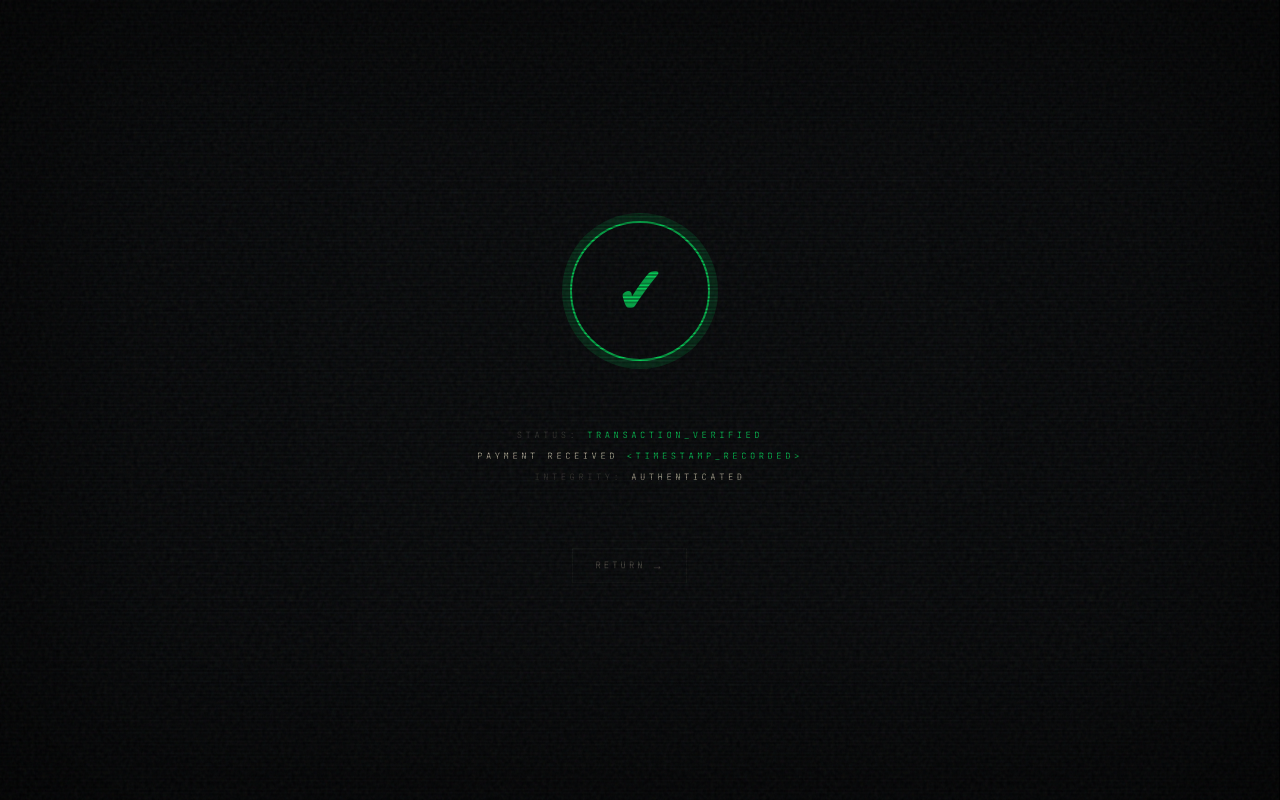
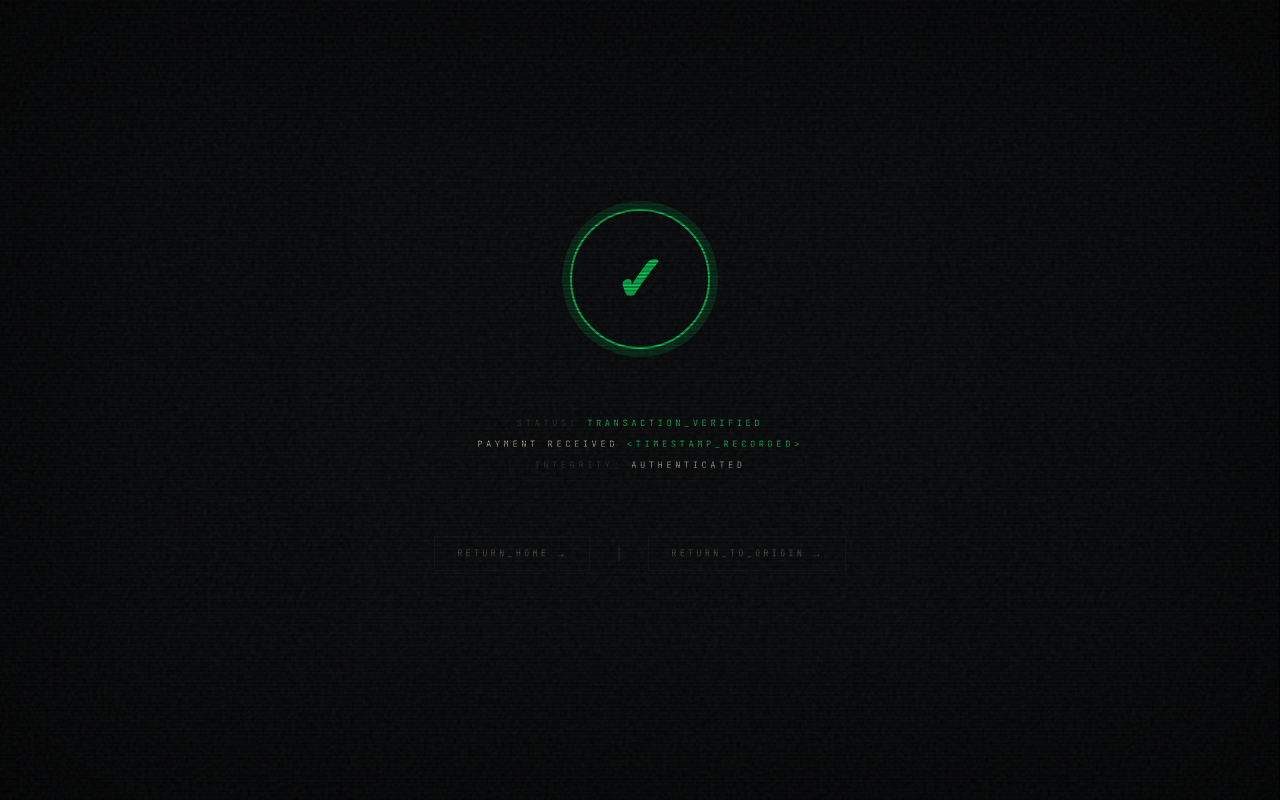
Before and after one commit to imag0/portfolio, a Next.js app: page /success in a window 1280 px wide. Built offline with nearby package versions, Linux system fonts and the light colour scheme.

Commit message:
chore: trigger new Vercel deployment

```diff
--- a/src/app/success/page.tsx
+++ b/src/app/success/page.tsx
@@ -375,10 +375,17 @@ export default function Success() {
 
           {/* Entry */}
           <div className="entry">
-            <a href="/">
-              <span>return</span>
-              <span className="arrow">→</span>
-            </a>
+            <div style={{ display: 'flex', gap: '1.5rem', alignItems: 'center' }}>
+              <a href="/">
+                <span>return_home</span>
+                <span className="arrow">→</span>
+              </a>
+              <span style={{ opacity: 0.3 }}>|</span>
+              <a href="https://t.me/echlon_bot" target="_blank" rel="noopener noreferrer">
+                <span>return_to_origin</span>
+                <span className="arrow">→</span>
+              </a>
+            </div>
             <span className="entry-cursor"></span>
           </div>
         </div>
```
